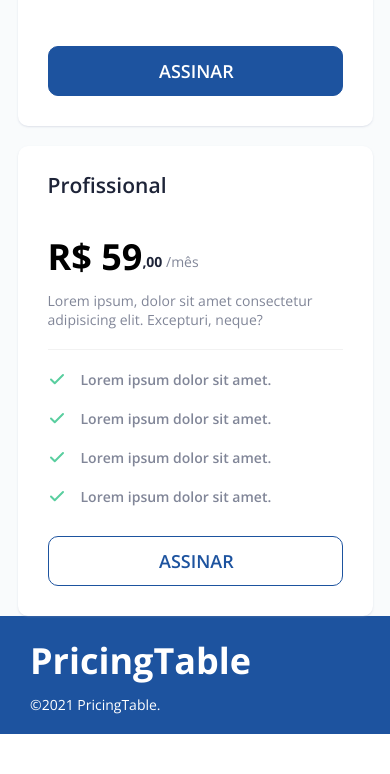
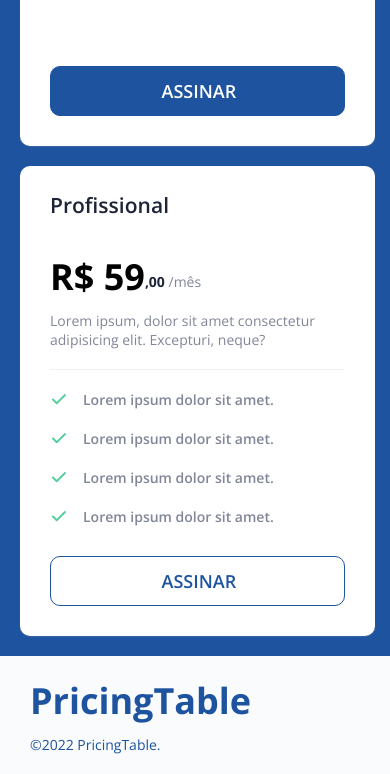
Before and after one commit to dgpimenta/pricingtable, a plain HTML site: page index.html in a window 390 px wide. Shown: the part 1217-1991 px from the top of the page. Before the commit the page ends 1951 px from the top, so only its background shows below. Drawn offline with nearby package versions, Linux system fonts and the light colour scheme.

Commit message:
Add files via upload

```diff
--- a/index.html
+++ b/index.html
@@ -19,11 +19,14 @@
   <body>
     <main>
       <section>
-        <h1 class="title">Conheça nossos planos</h1>
-        <p class="description">
-          Conheça nossas soluções e escolha o plano ideal para o seu próximo
-          projeto.
-        </p>
+        <div id="title">
+          <h1 class="title">Conheça nossos planos</h1>
+          <p class="description">
+            Conheça nossas soluções e escolha o plano ideal para o seu próximo
+            projeto.
+          </p>
+        </div>
+
         <div class="cards">
           <div class="card">
             <div class="header">
@@ -130,7 +133,7 @@
     </main>
     <footer>
       <h2>PricingTable</h2>
-      <p>©2021 PricingTable.</p>
+      <p>©2022 PricingTable.</p>
     </footer>
   </body>
 </html>
--- a/style.css
+++ b/style.css
@@ -31,7 +31,10 @@ body {
   display: flex;
   flex-direction: column;
 
-    background: linear-gradient(
+  /* align-items: center;
+  justify-content: center; */
+
+  background: linear-gradient(
     to bottom,
     var(--blue) 0%,
     var(--blue) 50%,
@@ -52,6 +55,13 @@ section {
   text-align: center;
 }
 
+section #title {
+  display: flex;
+  flex-direction: column;
+  align-items: center;
+  /* justify-content: center; */
+}
+
 .button {
   color: var(--blue);
   text-decoration: none;
@@ -60,6 +70,12 @@ section {
   border: 1px solid var(--blue);
   border-radius: 1rem;
   padding: 1.2rem 11.05rem;
+  transition: filter 0.3s;
+}
+
+.button:hover {
+  cursor: pointer;
+  filter: brightness(1.5);
 }
 
 h1 {
@@ -87,7 +103,7 @@ h3 {
 p.description {
   margin-bottom: 6.5rem;
   color: var(--white);
-  /* width: 55.3rem; */
+  max-width: 55.3rem;
 }
 
 /*=====CARDS=====*/
@@ -187,11 +203,6 @@ p.description {
   margin-left: 1.5rem;
 }
 
-.cards .card .box .button {
-  /* position: absolute; */
-  /* bottom: 2.5rem; */
-}
-
 /*=====CARD HIGHLIGHT=====*/
 .cards .card.highlight {
   height: 49rem;
@@ -229,3 +240,32 @@ footer p {
   color: var(--white);
   font-size: 1.4rem;
 }
+
+/*=====MEDIA=====*/
+@media (max-width: 1180px) {
+  section {
+    background: var(--blue);
+  }
+
+  .cards {
+    padding: 2rem;
+
+    display: flex;
+    flex-direction: column;
+    gap: 2rem;
+
+    justify-content: center;
+    align-items: center;
+
+    flex-wrap: wrap;
+  }
+
+  footer {
+    background: var(--page-background);
+  }
+
+  footer h2,
+  footer p {
+    color: var(--blue);
+  }
+}
```
